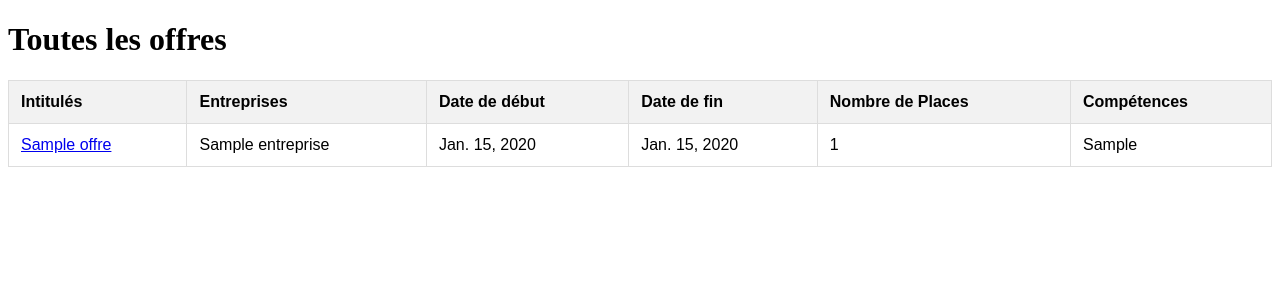
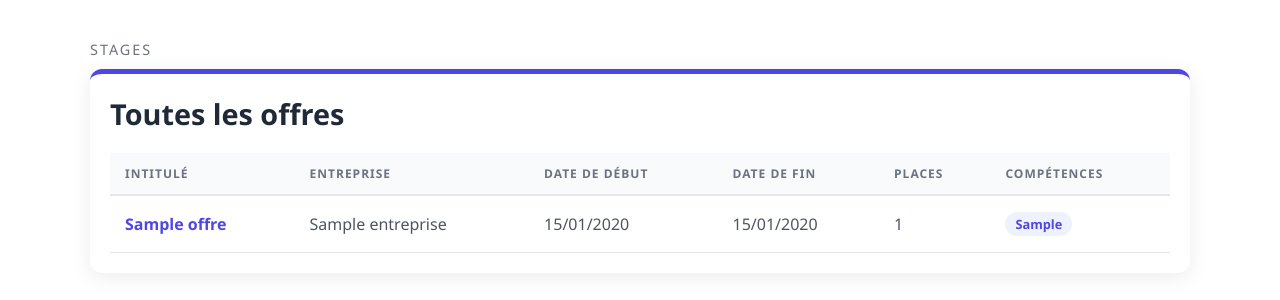
Before and after one commit to styles2006-del/suivie-stages, a Django app: page /offres/ in a window 1280 px wide. Shown: the top 300 px of the page. Run offline with Django 5.2, Linux system fonts and the light colour scheme; tables that the repository leaves empty hold one stand-in row (values such as "Sample post").

Commit message:
création de la feuille de style dans le dossiers static par convention en django

```diff
--- /dev/null
+++ b/stages/static/style.css
@@ -0,0 +1,275 @@
+.entreprise-container {
+  max-width: 800px;
+  margin: 40px auto;
+  padding: 0 20px;
+  font-family: "Segoe UI", Arial, sans-serif;
+}
+
+.page-title {
+  font-size: 0.9rem;
+  text-transform: uppercase;
+  letter-spacing: 2px;
+  color: #6b7280;
+  margin-bottom: 10px;
+}
+
+.entreprise-card {
+  background: #ffffff;
+  border-radius: 12px;
+  box-shadow: 0 4px 20px rgba(0, 0, 0, 0.08);
+  border-top: 5px solid #4f46e5;
+  padding: 30px;
+}
+
+.entreprise-card h2 {
+  margin: 0 0 20px;
+  font-size: 1.8rem;
+  color: #1f2937;
+}
+
+.info-grid {
+  display: grid;
+  grid-template-columns: repeat(auto-fit, minmax(180px, 1fr));
+  gap: 15px;
+  margin-bottom: 25px;
+}
+
+.info-item {
+  background: #f9fafb;
+  border-radius: 8px;
+  padding: 12px 15px;
+}
+
+.info-item .label {
+  display: block;
+  font-size: 0.75rem;
+  text-transform: uppercase;
+  letter-spacing: 1px;
+  color: #6b7280;
+  margin-bottom: 4px;
+}
+
+.info-item .valeur {
+  font-weight: 600;
+  color: #1f2937;
+}
+
+.badge {
+  display: inline-block;
+  background: #eef2ff;
+  color: #4f46e5;
+  padding: 4px 12px;
+  border-radius: 999px;
+  font-size: 0.9rem;
+  font-weight: 600;
+  text-decoration: none;
+}
+
+a.badge:hover {
+  background: #e0e7ff;
+}
+
+.entreprise-info {
+  color: #4b5563;
+  line-height: 1.7;
+  border-top: 1px solid #e5e7eb;
+  padding-top: 20px;
+}
+
+.btn-retour {
+  display: inline-block;
+  margin-top: 25px;
+  padding: 10px 20px;
+  background: #4f46e5;
+  color: #fff;
+  text-decoration: none;
+  border-radius: 8px;
+  transition:
+    background 0.2s,
+    transform 0.2s;
+}
+
+.btn-retour:hover {
+  background: #4338ca;
+  transform: translateY(-2px);
+}
+
+.offre-container {
+  max-width: 800px;
+  margin: 40px auto;
+  padding: 0 20px;
+  font-family: "Segoe UI", Arial, sans-serif;
+}
+
+.page-title {
+  font-size: 0.9rem;
+  text-transform: uppercase;
+  letter-spacing: 2px;
+  color: #6b7280;
+  margin-bottom: 10px;
+}
+
+.offre-card {
+  background: #ffffff;
+  border-radius: 12px;
+  box-shadow: 0 4px 20px rgba(0, 0, 0, 0.08);
+  border-top: 5px solid #4f46e5;
+  padding: 30px;
+}
+
+.offre-card h2 {
+  margin: 0 0 20px;
+  font-size: 1.8rem;
+  color: #1f2937;
+}
+
+.info-grid {
+  display: grid;
+  grid-template-columns: repeat(auto-fit, minmax(180px, 1fr));
+  gap: 15px;
+  margin-bottom: 25px;
+}
+
+.info-item {
+  background: #f9fafb;
+  border-radius: 8px;
+  padding: 12px 15px;
+}
+
+.info-item .label {
+  display: block;
+  font-size: 0.75rem;
+  text-transform: uppercase;
+  letter-spacing: 1px;
+  color: #6b7280;
+  margin-bottom: 4px;
+}
+
+.info-item .valeur {
+  font-weight: 600;
+  color: #1f2937;
+}
+
+.badge {
+  display: inline-block;
+  background: #eef2ff;
+  color: #4f46e5;
+  padding: 4px 12px;
+  border-radius: 999px;
+  font-size: 0.9rem;
+  font-weight: 600;
+  text-decoration: none;
+}
+
+a.badge:hover {
+  background: #e0e7ff;
+}
+
+.offre-info {
+  color: #4b5563;
+  line-height: 1.7;
+  border-top: 1px solid #e5e7eb;
+  padding-top: 20px;
+}
+
+.btn-retour {
+  display: inline-block;
+  margin-top: 25px;
+  padding: 10px 20px;
+  background: #4f46e5;
+  color: #fff;
+  text-decoration: none;
+  border-radius: 8px;
+  transition:
+    background 0.2s,
+    transform 0.2s;
+}
+
+.btn-retour:hover {
+  background: #4338ca;
+  transform: translateY(-2px);
+}
+
+.liste-container {
+  max-width: 1100px;
+  margin: 40px auto;
+  padding: 0 20px;
+  font-family: "Segoe UI", Arial, sans-serif;
+}
+
+.page-title {
+  font-size: 0.9rem;
+  text-transform: uppercase;
+  letter-spacing: 2px;
+  color: #6b7280;
+  margin-bottom: 10px;
+}
+
+.table-card {
+  background: #ffffff;
+  border-radius: 12px;
+  box-shadow: 0 4px 20px rgba(0, 0, 0, 0.08);
+  border-top: 5px solid #4f46e5;
+  padding: 20px;
+  overflow-x: auto; /* défilement horizontal sur petit écran */
+}
+
+.table-card h1 {
+  margin: 0 0 20px;
+  font-size: 1.8rem;
+  color: #1f2937;
+}
+
+.offres-table {
+  width: 100%;
+  border-collapse: collapse;
+}
+
+.offres-table th {
+  background: #f9fafb;
+  color: #6b7280;
+  font-size: 0.75rem;
+  text-transform: uppercase;
+  letter-spacing: 1px;
+  text-align: left;
+  padding: 12px 15px;
+  border-bottom: 2px solid #e5e7eb;
+}
+
+.offres-table td {
+  padding: 14px 15px;
+  color: #4b5563;
+  border-bottom: 1px solid #e5e7eb;
+}
+
+.offres-table tbody tr:hover {
+  background: #f5f3ff;
+}
+
+.offres-table td a {
+  color: #4f46e5;
+  font-weight: 600;
+  text-decoration: none;
+}
+
+.offres-table td a:hover {
+  text-decoration: underline;
+}
+
+.badge {
+  display: inline-block;
+  background: #eef2ff;
+  color: #4f46e5;
+  padding: 3px 10px;
+  border-radius: 999px;
+  font-size: 0.8rem;
+  font-weight: 600;
+  margin: 2px 4px 2px 0;
+}
+
+.vide {
+  text-align: center;
+  padding: 30px !important;
+  color: #9ca3af;
+  font-style: italic;
+}
--- a/stages/templates/stages/base.html
+++ b/stages/templates/stages/base.html
@@ -5,6 +5,7 @@
     <meta charset="UTF-8" />
     <meta name="viewport" content="width=device-width, initial-scale=1.0" />
     <title>{% block titre %} Suivie Stages {% endblock%}</title>
+    <link rel="stylesheet" href="{% static '/style.css' %}">
   </head>
   <body>
     <main>{% block contenu %}{% endblock %}</main>
--- a/stages/templates/stages/listes_offres.html
+++ b/stages/templates/stages/listes_offres.html
@@ -1,48 +1,46 @@
 {% extends "stages/base.html" %}
-{% block titre %} Toutes les offres{% endblock titre %}
+
+{% block titre %}Toutes les offres{% endblock titre %}
+
 {% block contenu %}
+<div class="liste-container">
+  <p class="page-title">Stages</p>
+
+  <div class="table-card">
     <h1>Toutes les offres</h1>
-<table style="width: 100%; border-collapse: collapse; font-family: sans-serif">
+
+    <table class="offres-table">
       <thead>
-    <tr style="background-color: #f2f2f2">
-      <th style="border: 1px solid #dddddd; padding: 12px; text-align: left">
-        Intitulés
-      </th>
-      <th style="border: 1px solid #dddddd; padding: 12px; text-align: left">
-        Entreprises
-      </th>
-      <th style="border: 1px solid #dddddd; padding: 12px; text-align: left">
-        Date de début
-      </th>
-      <th style="border: 1px solid #dddddd; padding: 12px; text-align: left">
-        Date de fin
-      </th>
-      <th style="border: 1px solid #dddddd; padding: 12px; text-align: left">
-        Nombre de Places
-      </th>
-      <th style="border: 1px solid #dddddd; padding: 12px; text-align: left">
-        Compétences
-      </th>
+        <tr>
+          <th>Intitulé</th>
+          <th>Entreprise</th>
+          <th>Date de début</th>
+          <th>Date de fin</th>
+          <th>Places</th>
+          <th>Compétences</th>
         </tr>
       </thead>
       <tbody>
-    {% for offre in offres%}
+        {% for offre in offres %}
         <tr>
-            <td style="border: 1px solid #dddddd; padding: 12px">
-              <a href="{% url 'stages:details_offre' offre.id %}">{{offre.titre}}</a>
-            </td>
-            <td style="border: 1px solid #dddddd; padding: 12px">{{offre.entreprise.nom}}</td>
-            <td style="border: 1px solid #dddddd; padding: 12px">{{offre.date_debut}}</td>
-            <td style="border: 1px solid #dddddd; padding: 12px">{{offre.date_fin}}</td>
-            <td style="border: 1px solid #dddddd; padding: 12px">{{offre.nb_places}}</td>
-            <td style="border: 1px solid #dddddd; padding: 12px">{% for competence in offre.competences.all %}
-                    {{ competence.libelle }}
+          <td><a href="{% url 'stages:details_offre' offre.id %}">{{ offre.titre }}</a></td>
+          <td>{{ offre.entreprise.nom }}</td>
+          <td>{{ offre.date_debut|date:"d/m/Y" }}</td>
+          <td>{{ offre.date_fin|date:"d/m/Y" }}</td>
+          <td>{{ offre.nb_places }}</td>
+          <td>
+            {% for competence in offre.competences.all %}
+              <span class="badge">{{ competence.libelle }}</span>
             {% endfor %}
           </td>
         </tr>
-    {% empty%}
-        <p>Aucune Offre trouver</p>
+        {% empty %}
+        <tr>
+          <td colspan="6" class="vide">Aucune offre trouvée.</td>
+        </tr>
         {% endfor %}
       </tbody>
     </table>
+  </div>
+</div>
 {% endblock contenu %}
--- a/stages/urls.py
+++ b/stages/urls.py
@@ -5,5 +5,6 @@ app_name = "stages"
 urlpatterns = [
     path("entreprises/", views.liste_entreprises, name="liste_entreprises"),
     path("offres/", views.liste_offres, name="listes_offres"),
-    path("offres/<int:id>",views.details_offre, name="details_offre")
+    path("offres/<int:id>",views.details_offre, name="details_offre"),
+    path("entreprises/<int:id>",views.detail_entreprise, name="detail_entreprise")
 ]
--- a/stages/views/__init__.py
+++ b/stages/views/__init__.py
@@ -1,2 +1,2 @@
-from .entreprises import liste_entreprises
+from .entreprises import liste_entreprises,detail_entreprise
 from .offres import liste_offres, details_offre
--- a/stages/views/offres.py
+++ b/stages/views/offres.py
@@ -1,4 +1,4 @@
-from django.shortcuts import render
+from django.shortcuts import get_object_or_404, render
 from stages.models.offre import Offre
 
 def liste_offres(request):
@@ -10,7 +10,7 @@ def liste_offres(request):
     )
 
 def details_offre(request,id):
-    offre = Offre.objects.get(id=id)
+    offre = get_object_or_404(Offre, id=id)
     return render(
         request,
         "stages/details_offre.html",
```
Also changed, not shown: stages/templates/stages/detail_entreprise.html (+41 -0 lines), stages/templates/stages/details_offre.html (+1 -97 lines), stages/views/entreprises.py (+14 -1 lines), stages/views/views.py (+9 -0 lines), tp/tp3/tp3.md (added, +10 -0 lines). Lines whose indentation alone changed are shown as unchanged.
